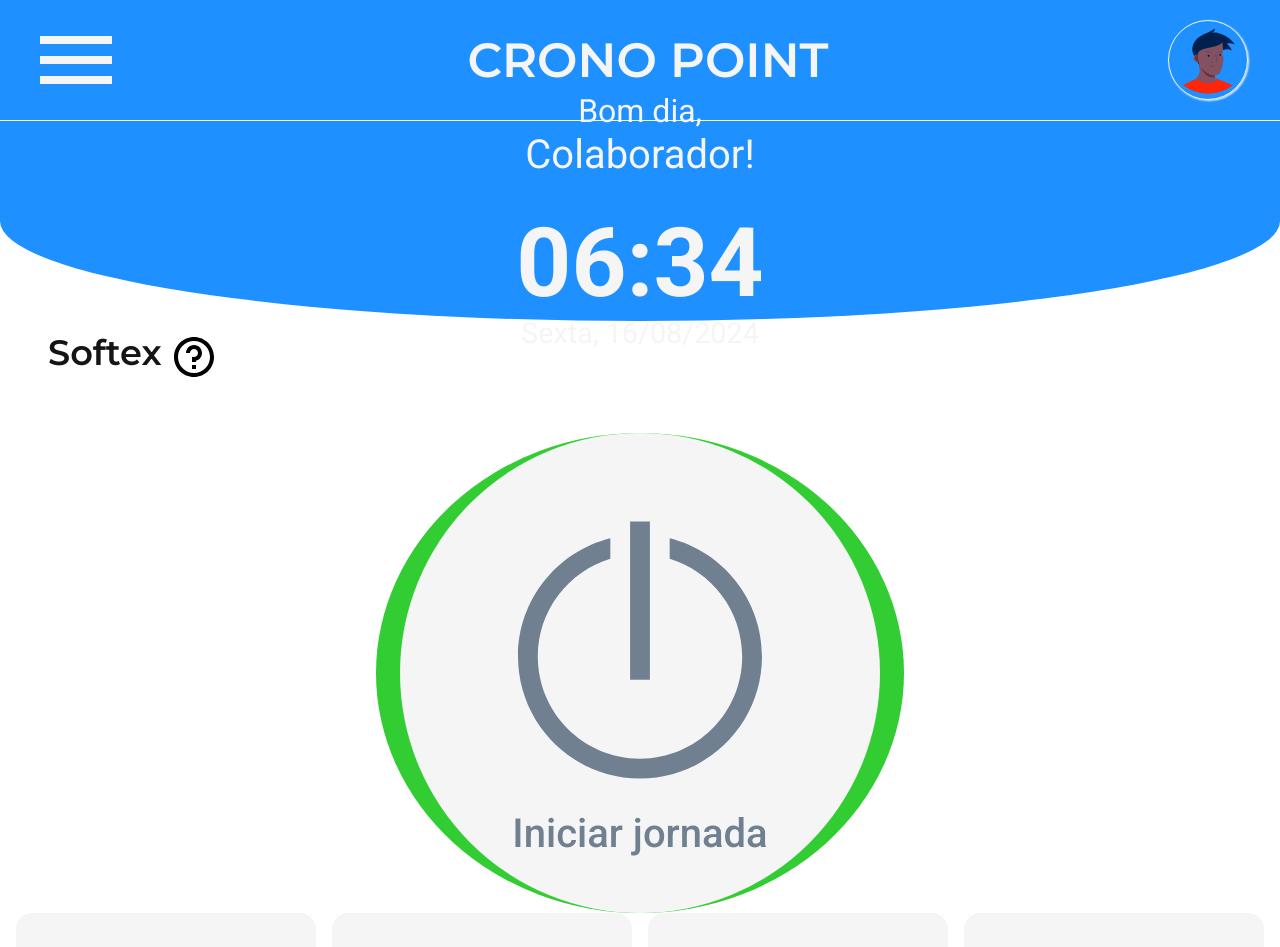
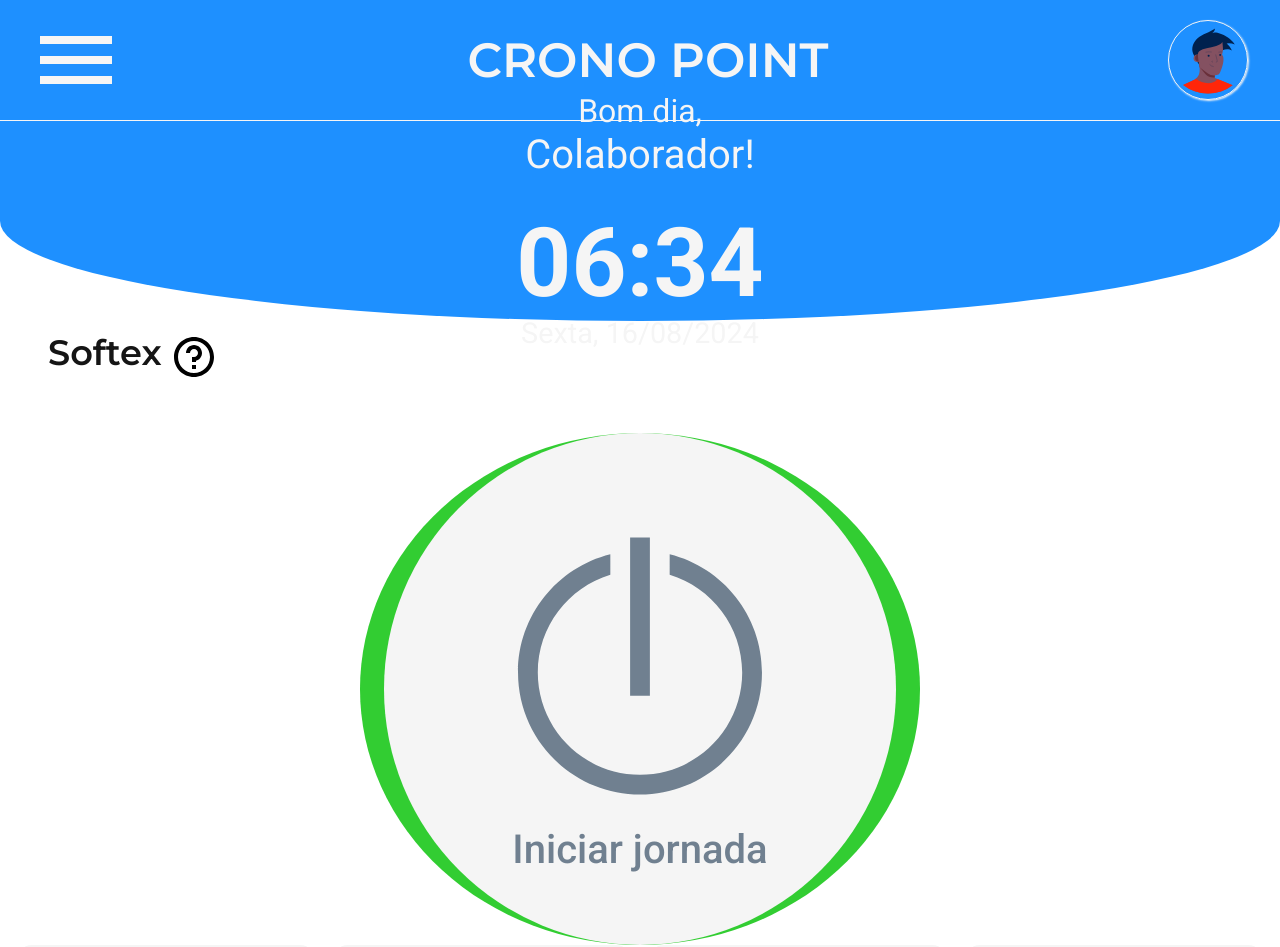
Before and after one commit to Rafalesson/cronoPoint, a React (Vite) app: page / in a window 1280 px wide. Shown: the top 947 px of the page. Built offline with nearby package versions, Linux system fonts and the light colour scheme.

Commit message:
ajuste no tamanho da tela

```diff
--- a/src/Componentes/BoasVindas/boasVindas.css
+++ b/src/Componentes/BoasVindas/boasVindas.css
@@ -46,7 +46,7 @@
 .sobreEmpresa{
   display: flex;
   width: 100%;
-  height: 7rem;
+  height: 8rem;
   align-items: center;
   font-family: "Montserrat", sans-serif;
   font-weight: 600;
--- a/src/Componentes/Ponto/ponto.css
+++ b/src/Componentes/Ponto/ponto.css
@@ -4,8 +4,8 @@
   margin: 3rem auto 0 auto;
   background-color: var(--green-success);
   border-radius: 50%;
-  width: 33rem;
-  height: 33rem;
+  width: 35rem;
+  height: 35rem;
 }
 
 #baterPonto{
@@ -15,8 +15,8 @@
   justify-content: center;
   align-items: center;
   cursor: pointer;
-  width: 30rem;
-  height: 30rem;
+  width: 32rem;
+  height: 32rem;
   background-color: var(--white-background);
   border-radius: 50%;
 }
```
